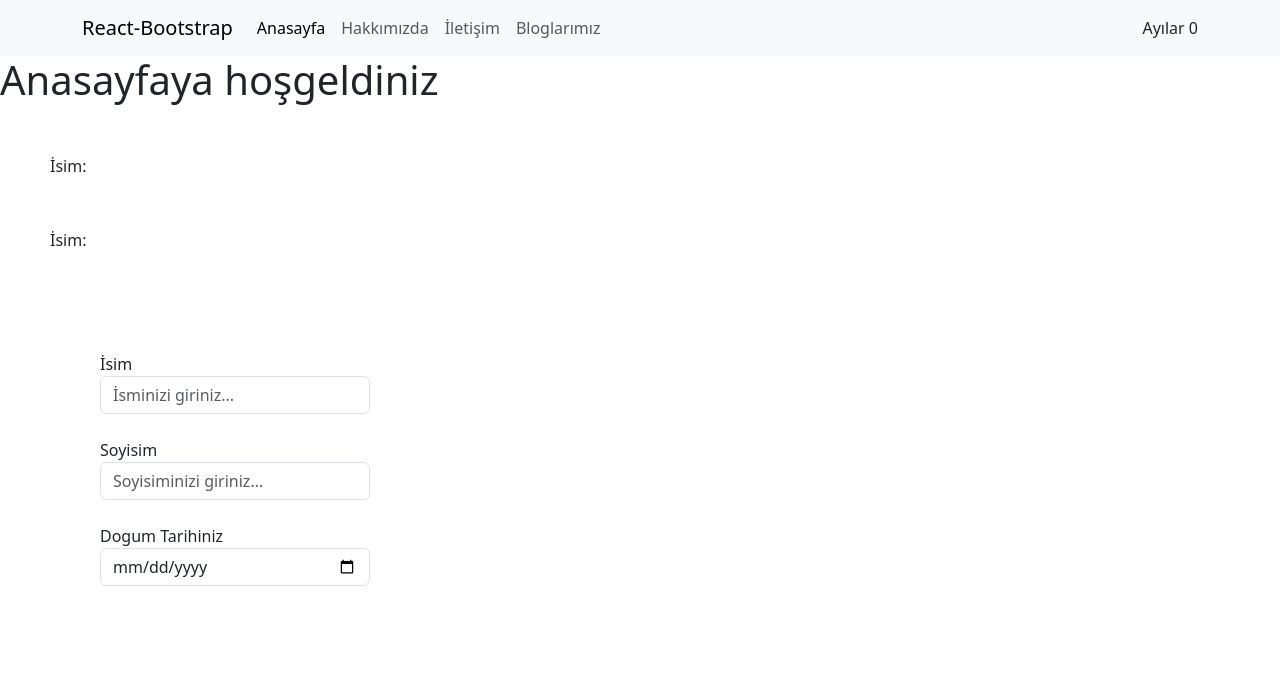
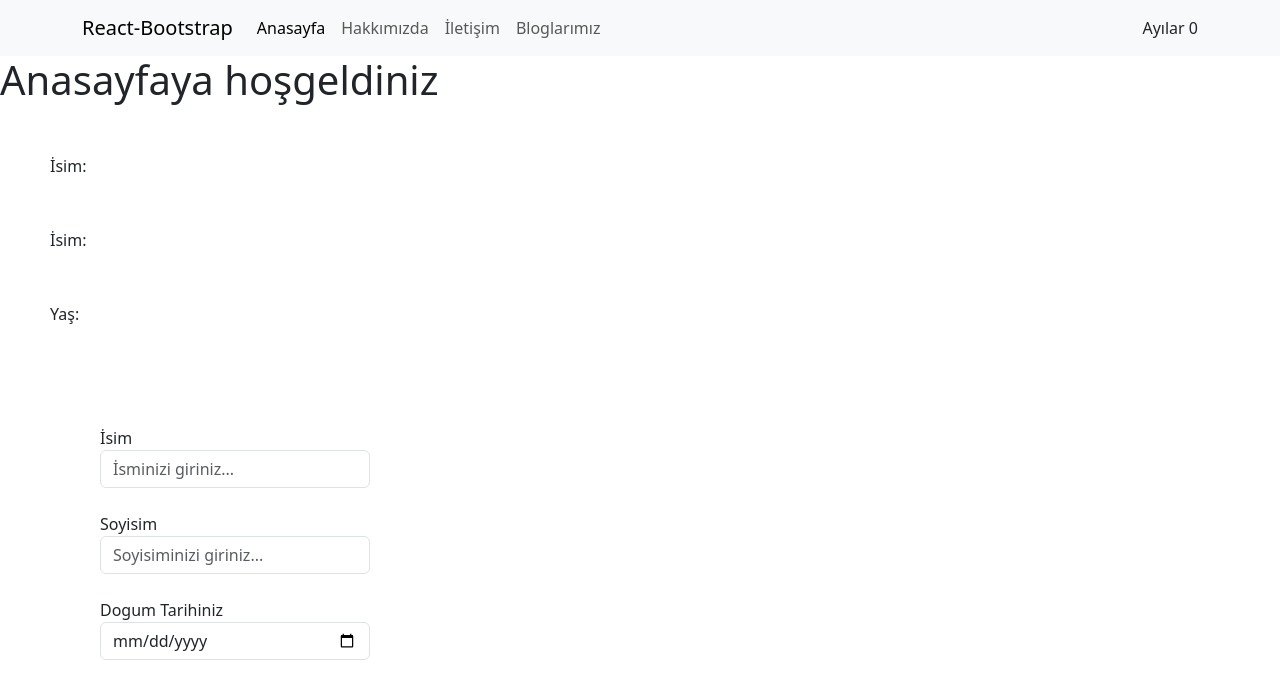
Before and after one commit to seferogluemre/router-dom, a React (Vite) app: page / in a window 1280 px wide. Shown: the top 698 px of the page. Built offline with nearby package versions, Linux system fonts and the light colour scheme.

Commit message:
calculated age fonk yapılması

```diff
--- a/src/routes/Home.tsx
+++ b/src/routes/Home.tsx
@@ -8,7 +8,7 @@ export default function HomePage() {
 
     const firstName = UserState((state) => state.firstName);
     const lastName = UserState((state) => state.lastName);
-
+    const age = UserState((state) => state.getAge())
     const setFirstName = UserState((state) => state.setFirstName);
     const setLastName = UserState((state) => state.setLastName);
     const setBirthDate = UserState((state) => state.setBirthDate);
@@ -36,7 +36,9 @@ export default function HomePage() {
             <div style={{ margin: "50px" }}>
                 İsim:{lastName}
             </div>
-
+            <div style={{ margin: "50px" }}>
+                Yaş:{age}
+            </div>
             <div style={{ margin: "100px" }}>
                 <Form>
                     <div className="mb-4">
--- a/src/stores/UserStore.ts
+++ b/src/stores/UserStore.ts
@@ -9,14 +9,21 @@ interface UserState {
     setFirstName: (payload:string)=>void;
     setLastName: (payload:string)=>void;
     setBirthDate: (payload:Date)=>void;
+    getAge:()=>number|undefined;
 }
 
-export const UserState = create<UserState>()((set) => ({
+export const UserState = create<UserState>()((set,get) => ({
     firstName:"",
     lastName:"",
     setFirstName: (payload) => set({ firstName: payload }),
     setLastName: (payload) => set({ lastName: payload }),
     setBirthDate: (payload)=>set({ birthDate: payload }),
-
+    getAge:()=>{
+        const birthDate=get().birthDate;
+        if(!birthDate)return;
+        const ageDifmis=Date.now() - birthDate.getTime();
+        const ageDate=new Date(ageDifmis);
+        return Math.abs(ageDate.getUTCFullYear() - 1970)
+    }
 
 }))
```
